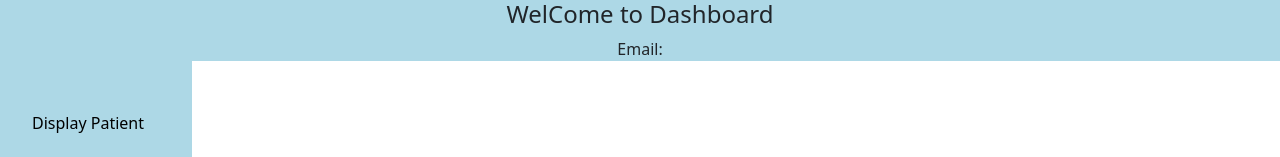
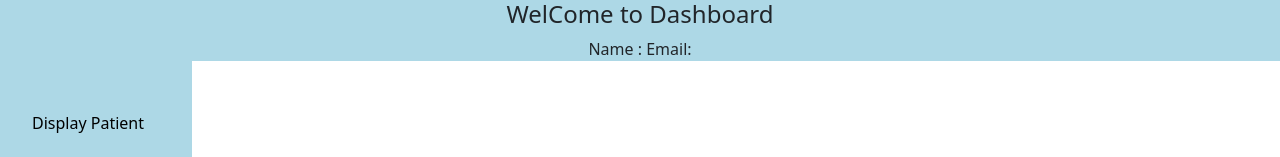
Before and after one commit to devpooja1/NodeTestDocApp, a React (Vite) app in the folder client/: page /dashborad in a window 1280 px wide. Shown: the top 157 px of the page. Built offline with nearby package versions, Linux system fonts and the light colour scheme.

Commit message:
NodetestDocApp

```diff
--- a/client/src/pages/DashBoard.jsx
+++ b/client/src/pages/DashBoard.jsx
@@ -13,7 +13,7 @@ const Logout=()=>{
     return(
         <>
       <div style={{width:"100%", backgroundColor:"lightblue", height:"40", textAlign:"center"}}>
-        <h4>WelCome to Dashboard </h4>{localStorage.getItem("username")}  Email: {localStorage.getItem("email")}</div>
+        <h4>WelCome to Dashboard </h4>Name : {localStorage.getItem("username")}  Email: {localStorage.getItem("email")}</div>
       <div style={{display:"flex"}}>
         <div style={{width:"15%",textDecoration:"none",listStyle:"none", backgroundColor:"lightblue", height:"100vh", color:"black", paddingTop:"50px"}}>
 <ul style={{listStyle:"none", textDecoration:"none"}}>
```
